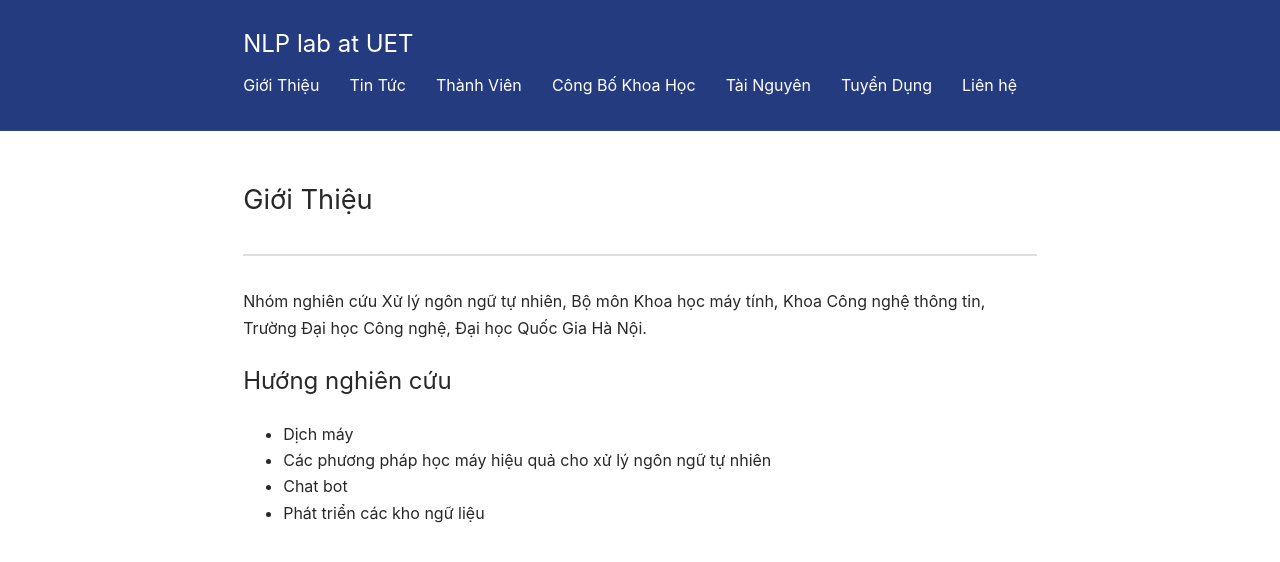
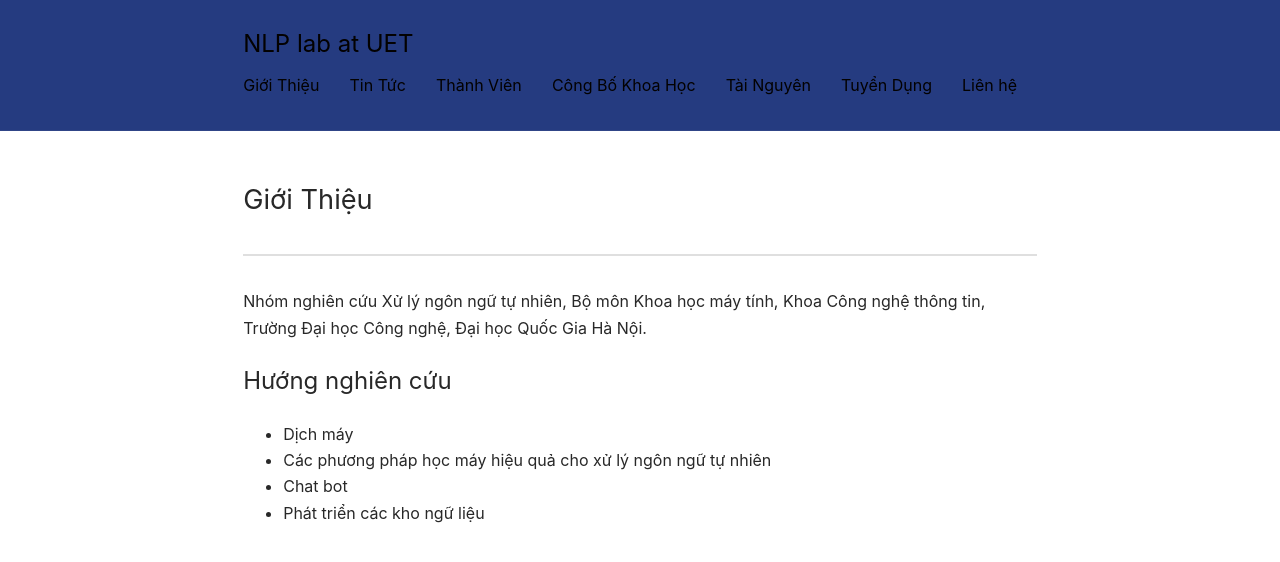
Before and after one commit to uetnlp/uetnlp.github.io, a Jekyll site: the page built from index.html, in a window 1280 px wide. Shown: the top 562 px of the page. Built offline with Jekyll 4.4.1, drawn with Linux system fonts in a browser that asks for light colours.

```diff
--- a/assets/css/theme.sass
+++ b/assets/css/theme.sass
@@ -14,13 +14,13 @@ body > header, article, body > footer
 
 body > header
   background: #253B80
-  color: #ffffff//?
+  color: #030100
   border-bottom: 1px solid rgba(255, 255, 255, .05)
 
 {% else %}
 
 body > header
-  box-shadow: 0 0 .6em rgba(40, 40, 40, .05) //?
+  box-shadow: 0 0 .6em rgba(40, 40, 40, .05)
   border-bottom: 1px solid reduce(12)
 
 {% endif %}
```
